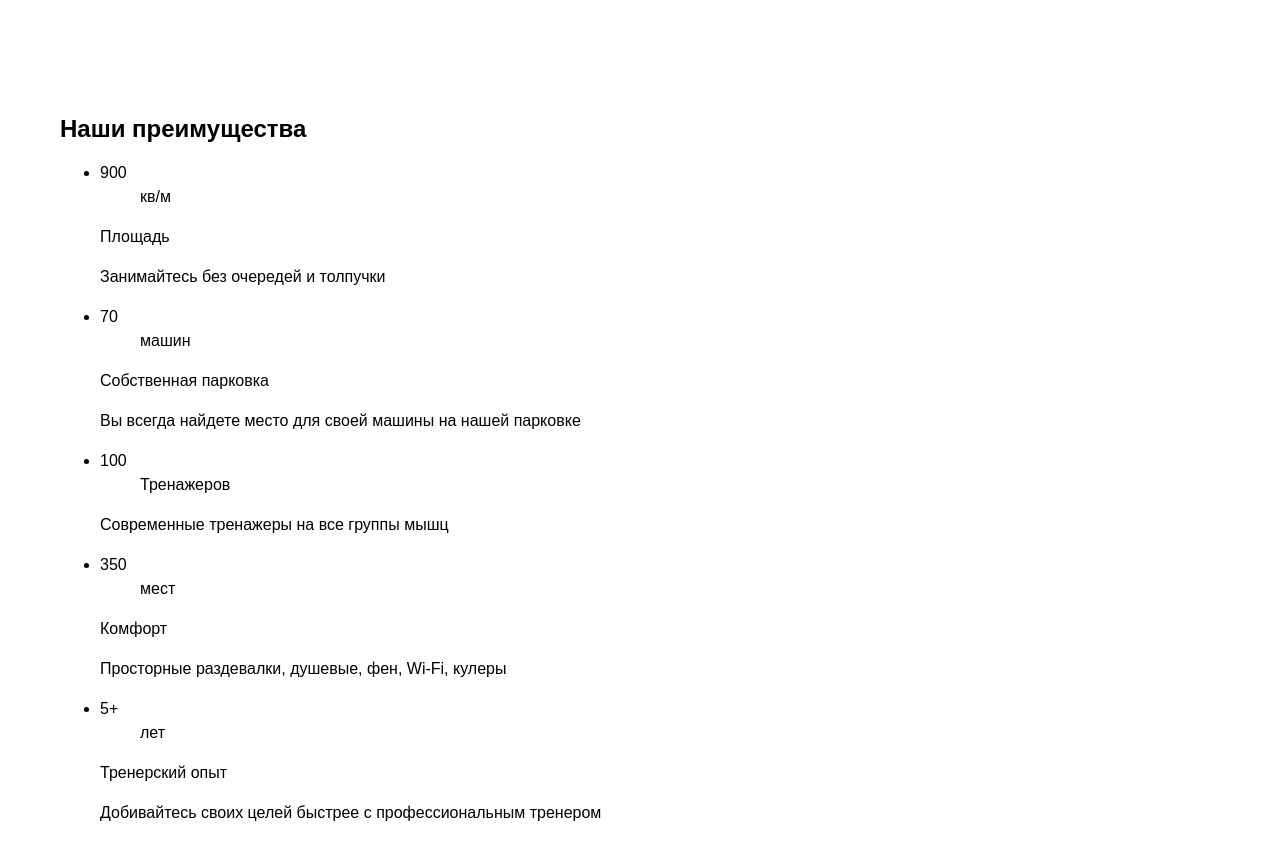
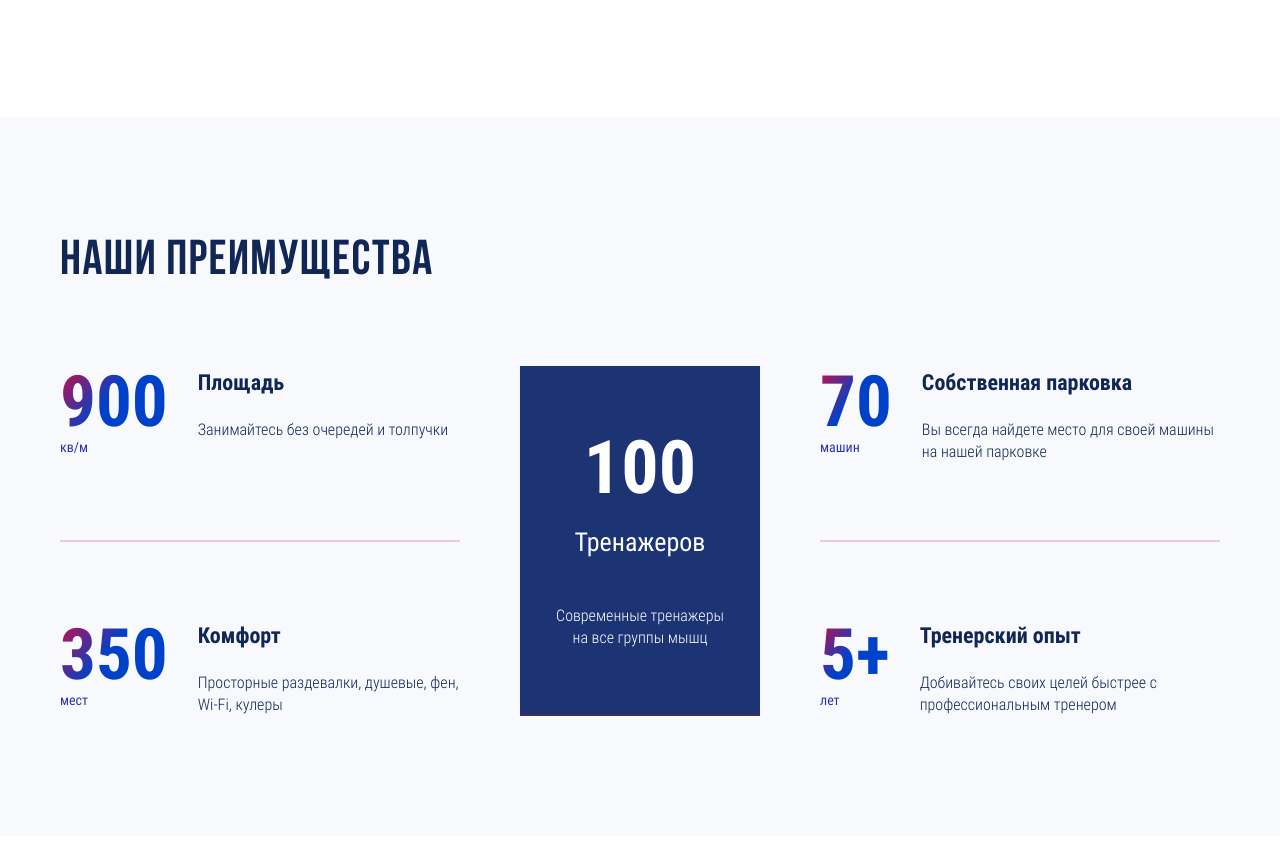
Before and after one commit to 13epanda/supergym, a website built with webpack: page source/index.html in a window 1280 px wide. Shown: the part 3404-4263 px from the top of the page. Built offline with nearby package versions, Linux system fonts and the light colour scheme; files whose address does not match are found by name; a web font is replaced by a local one.

Commit message:
added style from advantages

```diff
--- a/source/index.html
+++ b/source/index.html
@@ -492,16 +492,20 @@
                 <dt>900</dt>
                 <dd>кв/м</dd>
               </dl>
+              <div class="advantages__text">
                 <p>Площадь</p>
                 <p>Занимайтесь без очередей и толпучки</p>
+              </div>
             </li>
             <li class="advantages__item">
               <dl>
                 <dt>70</dt>
                 <dd>машин</dd>
               </dl>
+              <div class="advantages__text">
                 <p>Собственная парковка</p>
                 <p>Вы всегда найдете место для своей машины на нашей парковке</p>
+              </div>
             </li>
             <li class="advantages__item advantages__item--major">
               <dl>
@@ -510,21 +514,25 @@
               </dl>
               <p>Современные тренажеры на все группы мышц</p>
             </li>
-            <li class="advantages__item">
+            <li class="advantages__item advantages__item--bottom">
               <dl>
                 <dt>350</dt>
                 <dd>мест</dd>
               </dl>
+              <div class="advantages__text">
                 <p>Комфорт</p>
                 <p>Просторные раздевалки, душевые, фен, Wi-Fi, кулеры</p>
+              </div>
             </li>
-            <li class="advantages__item">
+            <li class="advantages__item advantages__item--bottom">
               <dl>
                 <dt>5+</dt>
                 <dd>лет</dd>
               </dl>
+              <div class="advantages__text">
                 <p>Тренерский опыт</p>
                 <p>Добивайтесь своих целей быстрее с профессиональным тренером</p>
+              </div>
             </li>
           </ul>
         </section>
--- /dev/null
+++ b/source/sass/blocks/advantages.scss
@@ -0,0 +1,194 @@
+.advantages {
+  margin-top: 120px;
+  margin-bottom: 120px;
+  padding-top: 120px;
+  padding-bottom: 120px;
+  background-color: $color-ghost-white;
+
+  @include vp-1199 {
+    margin-top: 100px;
+    margin-bottom: 100px;
+    padding-top: 100px;
+    padding-bottom: 100px;
+  }
+
+  @include vp-767 {
+    margin-top: 70px;
+    margin-bottom: 70px;
+    padding: 70px 0;
+  }
+}
+
+.advantages h2 {
+  margin-top: 0;
+  margin-bottom: 80px;
+  font-family: $ff-bebas-neue;
+  font-size: 49px;
+  line-height: 49px;
+  letter-spacing: 0.03em;
+  color: $color-sapphire;
+
+  @include vp-1199 {
+    margin-bottom: 60px;
+    font-size: 42px;
+    line-height: 42px;
+  }
+
+  @include vp-767 {
+    font-size: 32px;
+    line-height: 32px;
+    padding: 0 calc(50vw - 145px);
+  }
+}
+
+.advantages__list {
+  padding-inline-start: 0;
+  margin-block-start: 0;
+  margin-block-end: 0;
+  display: grid;
+  grid-template-columns: 1fr 240px 1fr;
+  grid-template-rows: auto;
+  column-gap: 60px;
+
+  @include vp-1199 {
+    grid-template-columns: 1fr 1fr;
+    row-gap: 50px;
+  }
+
+  @include vp-767 {
+    grid-template-columns: 1fr;
+  }
+}
+
+.advantages__item {
+  display: flex;
+  justify-content: flex-start;
+  align-items: flex-start;
+  border-bottom: 2px solid rgba($color-crimson, 0.2);
+
+  @include vp-1199 {
+    border-bottom: none;
+  }
+
+  @include vp-767 {
+    padding: 0 calc(50vw - 145px);
+  }
+}
+
+.advantages__item--bottom {
+  margin-top: auto;
+  border: none;
+}
+
+.advantages__item dl {
+  margin-top: 0;
+  margin-right: 30px;
+  margin-bottom: 0;
+}
+
+.advantages__item dt {
+  font-family: $ff-roboto;
+  font-style: normal;
+  font-weight: 700;
+  font-size: 71px;
+  line-height: 71px;
+  color: transparent;
+  background-clip: text;
+  -webkit-background-clip: text;
+  background-image: linear-gradient(127.61deg, $color-crimson 0%, $color-cobalt-2 45.58%);
+}
+
+.advantages__item dd {
+  margin-left: 0;
+  font-family: $ff-roboto;
+  font-style: normal;
+  font-weight: 400;
+  font-size: 14px;
+  line-height: 21px;
+  color: $color-persian-blue;
+  text-align: left;
+}
+
+.advantages__item p {
+  margin-top: 0;
+  margin-bottom: 0;
+  font-family: $ff-roboto;
+  font-style: normal;
+  font-weight: 300;
+  font-size: 16px;
+  line-height: 22px;
+  color: $color-sapphire;
+
+  &:first-child {
+    margin-bottom: 20px;
+    font-weight: 700;
+    font-size: 22px;
+    line-height: 33px;
+  }
+}
+
+.advantages__item--major {
+  grid-column: 2/3;
+  grid-row: 1/max;
+  display: flex;
+  flex-direction: column;
+  justify-content: flex-start;
+  align-items: center;
+  padding: 65px 34px;
+  background-color: $color-resolution-blue;
+  color: $color-default-white;
+
+  @include vp-1199 {
+    grid-column: 1/-1;
+    grid-row: auto;
+    padding: 45px 34px;
+    width: 442px;
+    margin: auto;
+  }
+
+  @include vp-767 {
+    padding: 50px calc(50vw - 145px);
+    width: 100%;
+  }
+}
+
+.advantages__item--major dl {
+  margin-right: 0;
+  margin-bottom: 50px;
+  text-align: center;
+
+  @include vp-1199 {
+    margin-bottom: 30px;
+  }
+
+  @include vp-767 {
+    margin-bottom: 25px;
+  }
+}
+
+.advantages__item--major dt {
+  margin-bottom: 24px;
+  font-size: 74px;
+  line-height: 74px;
+  color: $color-default-white;
+
+  @include vp-1199 {
+    margin-bottom: 20px;
+  }
+}
+
+.advantages__item--major dd {
+  font-size: 26px;
+  line-height: 26px;
+  color: $color-default-white;
+
+  @include vp-1199 {
+    font-size: 22px;
+    line-height: 22px;
+  }
+}
+
+.advantages__item--major p {
+  text-align: center;
+  color: $color-default-white;
+}
--- a/source/sass/style.scss
+++ b/source/sass/style.scss
@@ -26,6 +26,7 @@
 @import "blocks/membership";
 @import "blocks/promo";
 @import "blocks/coaches";
+@import "blocks/advantages";
 
 // ---------------------------------
 
--- a/source/sass/variables.scss
+++ b/source/sass/variables.scss
@@ -21,6 +21,7 @@ $color-resolution-blue:             #1c3374;
 $color-egyptian-blue:               #103aae;
 $color-cobalt:                      #003eb7;
 $color-cobalt-2:                    #0041ca;
+$color-persian-blue:                #2e35ac;
 $color-black-russian:               #030a1a;
 $color-venetian-red:                #b80027;
 $color-crimson:                     #d10a42;
```
Also changed, not shown: build/css/style.css, build/css/style.min.css, build/index.html, build/js/main.min.js, 2 other files. Lines whose indentation alone changed are shown as unchanged.
